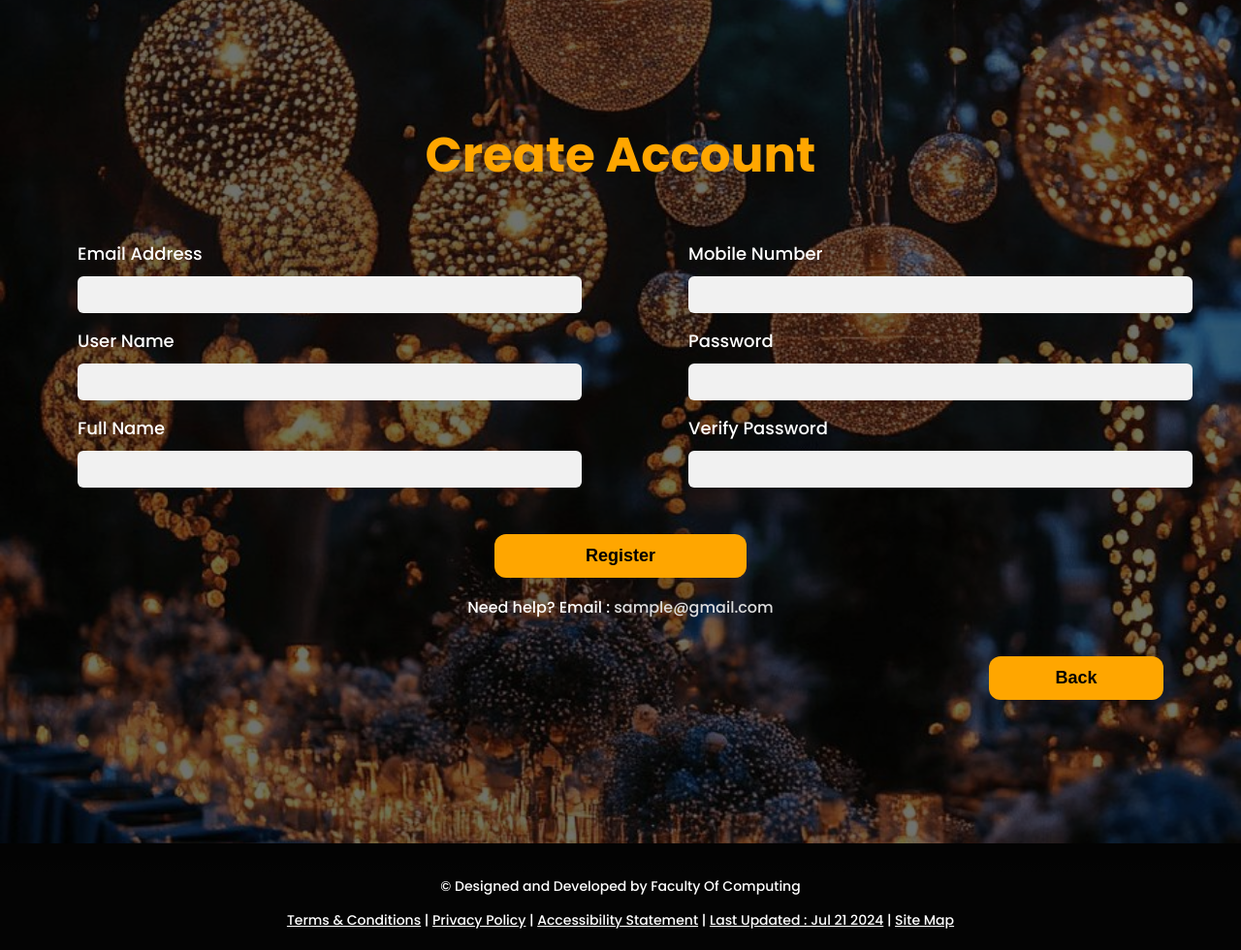
After one commit to SHGshadow/Event-management-system, a PHP site: page /signup.html in a window 1280 px wide. The commit adds this page. Shown: the whole page at 97% size. Run offline with PHP 8.4, Linux system fonts and the light colour scheme.

Commit message:
create signup page

```diff
--- a/signin.html
+++ b/signin.html
@@ -26,7 +26,7 @@
 
       <div class="divider"><span>OR</span></div>
 
-      <button class="btn create-btn">Create Account</button>
+      <button class="btn create-btn" onclick="window.location.href='signup.html'">Create Account</button>
 
       <p class="help-text">
         Need help? Email: <span>sample@gmail.com</span>
--- /dev/null
+++ b/signup.html
@@ -0,0 +1,89 @@
+<!DOCTYPE html>
+<html lang="en">
+<head>
+  <meta charset="UTF-8">
+  <meta name="viewport" content="width=device-width, initial-scale=1.0">
+  <title>S&S Eventro | Create Account</title>
+  <link rel="stylesheet" href="style.css">
+  <link href="https://fonts.googleapis.com/css2?family=Poppins:wght@300;500;700&display=swap" rel="stylesheet">
+</head>
+<body>
+
+  <!-- Signup Section -->
+  <div class="signup-page">
+
+    <div class="signup-overlay"></div>
+
+    <div class="signup-content">
+      <h1 class="signup-title">Create Account</h1>
+
+      <form class="signup-form">
+
+        <div class="signup-grid">
+
+          <!-- Left Column -->
+          <div class="signup-group">
+            <label for="email">Email Address</label>
+            <input type="email" id="email" name="email" required>
+          </div>
+
+          <div class="signup-group">
+            <label for="mobile">Mobile Number</label>
+            <input type="text" id="mobile" name="mobile" required>
+          </div>
+
+          <div class="signup-group">
+            <label for="username">User Name</label>
+            <input type="text" id="username" name="username" required>
+          </div>
+
+          <div class="signup-group">
+            <label for="password">Password</label>
+            <input type="password" id="password" name="password" required>
+          </div>
+
+          <div class="signup-group">
+            <label for="fullname">Full Name</label>
+            <input type="text" id="fullname" name="fullname" required>
+          </div>
+
+          <div class="signup-group">
+            <label for="confirmPassword">Verify Password</label>
+            <input type="password" id="confirmPassword" name="confirmPassword" required>
+          </div>
+
+        </div>
+
+        <!-- Register Button -->
+        <div class="signup-btn-wrap">
+          <button type="submit" class="btn register-btn">Register</button>
+        </div>
+
+        <!-- Help Text -->
+        <p class="signup-help">
+          Need help? Email : <span>sample@gmail.com</span>
+        </p>
+
+        <!-- Back Button -->
+        <div class="signup-back-wrap">
+          <button type="button" class="btn signup-back-btn" onclick="window.location.href='signin.html'">Back</button>
+        </div>
+
+      </form>
+    </div>
+  </div>
+
+  <!-- Footer -->
+  <footer class="signup-footer">
+    <p>© Designed and Developed by Faculty Of Computing</p>
+    <div class="links">
+      <a href="#">Terms & Conditions</a> |
+      <a href="#">Privacy Policy</a> |
+      <a href="#">Accessibility Statement</a> |
+      <a href="#">Last Updated : Jul 21 2024</a> |
+      <a href="#">Site Map</a>
+    </div>
+  </footer>
+
+</body>
+</html>
--- a/style.css
+++ b/style.css
@@ -471,3 +471,176 @@ footer a:hover {
   gap: 10px;
   margin-left: 350px;
 }
+
+/* ================= SIGNUP PAGE ================= */
+
+.signup-page {
+  min-height: 100vh;
+  background: url('images/22908ecd273b763a4f41aceb34a6dfd4.jpg') no-repeat center center/cover;
+  position: relative;
+  display: flex;
+  align-items: center;
+  justify-content: center;
+  padding: 10px 80px 60px;
+}
+
+.signup-overlay {
+  position: absolute;
+  inset: 0;
+  background: rgba(0, 0, 0, 0.55);
+}
+
+.signup-content {
+  position: relative;
+  z-index: 1;
+  width: 100%;
+  max-width: 1200px;
+  color: white;
+}
+
+.signup-title {
+  text-align: center;
+  color: #FFA600;
+  font-size: 50px;
+  font-weight: 700;
+  margin-bottom: 50px;
+}
+
+.signup-form {
+  width: 100%;
+}
+
+.signup-grid {
+  display: grid;
+  grid-template-columns: 1fr 1fr;
+  column-gap: 140px;
+  row-gap: 15px;
+}
+
+.signup-group {
+  display: flex;
+  flex-direction: column;
+}
+
+.signup-group label {
+  font-size: 18px;
+  font-weight: 500;
+  margin-bottom: 10px;
+  color: #fff;
+}
+
+.signup-group input {
+  width: 100%;
+  height: 18px;
+  border: none;
+  border-radius: 6px;
+  padding: 10px 15px;
+  background: #f1f1f1;
+  font-size: 16px;
+  outline: none;
+}
+
+.signup-group input:focus {
+  box-shadow: 0 0 0 3px rgba(255, 166, 0, 0.4);
+}
+
+/* Register button center */
+.signup-btn-wrap {
+  text-align: center;
+  margin-top: 40px;
+}
+
+.register-btn {
+  width: 260px !important;
+  background-color: #FFA600;
+  color: black;
+  font-size: 18px;
+  border-radius: 12px;
+  padding: 12px 20px;
+}
+
+
+/* Help text */
+.signup-help {
+  text-align: center;
+  margin-top: 10px;
+  font-size: 16px;
+  color: #fff;
+}
+
+.signup-help span {
+  color: #ddd;
+}
+
+/* Back button right */
+.signup-back-wrap {
+  display: flex;
+  justify-content: flex-end;
+  margin-top: 30px;
+}
+
+.signup-back-btn {
+  width: 180px !important;
+  background-color: #FFA600;
+  color: black;
+  font-size: 18px;
+  border-radius: 12px;
+  padding: 12px 20px;
+}
+
+/* Footer for signup page */
+.signup-footer {
+  text-align: center;
+  padding: 20px 15px;
+  background: rgba(0, 0, 0, 0.9);
+  color: #fff;
+  font-size: 14px;
+}
+
+.signup-footer a {
+  color: #fff;
+  text-decoration: underline;
+}
+
+.signup-footer a:hover {
+  color: #FFA600;
+}
+
+/* ================= RESPONSIVE ================= */
+
+@media (max-width: 992px) {
+  .signup-title {
+    font-size: 45px;
+  }
+
+  .signup-grid {
+    column-gap: 50px;
+  }
+}
+
+@media (max-width: 768px) {
+  .signup-page {
+    padding: 100px 30px 40px;
+  }
+
+  .signup-grid {
+    grid-template-columns: 1fr;
+    row-gap: 25px;
+    column-gap: 0;
+  }
+
+  .signup-title {
+    font-size: 38px;
+    margin-bottom: 35px;
+  }
+
+  .signup-back-wrap {
+    justify-content: center;
+  }
+
+  .register-btn,
+  .signup-back-btn {
+    width: 100% !important;
+    max-width: 280px;
+  }
+}
```
